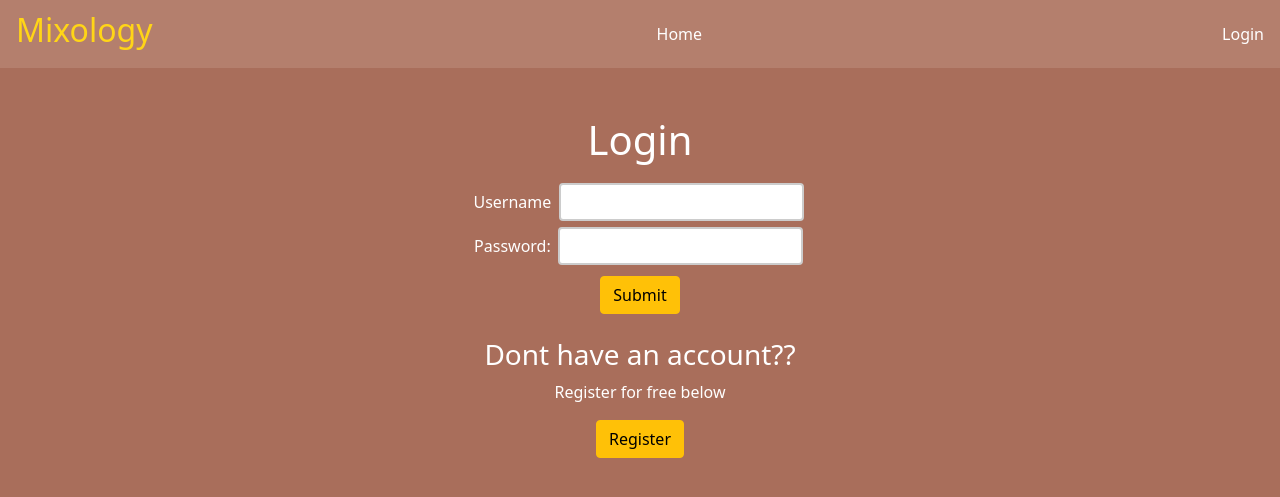
After one commit to podop29/cocktail, a Flask app: page /login in a window 1280 px wide. The commit adds this page. Shown: the top 497 px of the page. Run offline with Flask 2, Linux system fonts and the light colour scheme.

Commit message:
added loging/logout/register functionality and lots of style changes

```diff
--- a/app.py
+++ b/app.py
@@ -1,7 +1,8 @@
-from flask import Flask, request, render_template, flash, redirect
+from flask import Flask, request, render_template, flash, redirect, session
 import requests
-from models import connect_db, db
-from forms import SearchDrinkForm
+from crypt import methods
+from models import connect_db, db, User, Post, Likes
+from forms import SearchDrinkForm, UserForm
 from helpers import create_drink_list, create_drink, create_drink_list_by_ingredient, create_drink_showcase, create_empty_drink
 
 app = Flask(__name__)
@@ -69,3 +70,43 @@ def show_searched_ingredients(name):
         #If the try fails, returns an drink that just says seearch not found
         drink_list = create_empty_drink()
     return render_template('show-searched-drinks.html', drinks = drink_list, name = name)
+
+
+#Login and register users
+@app.route('/login', methods=['GET','POST'])
+def login_user():
+    form = UserForm()
+    if form.validate_on_submit():
+        username = form.username.data
+        password = form.password.data
+
+        user = User.authenticate(username,password)
+        if user:
+            session['user_id'] = user.id
+            return redirect('/')
+        else:
+            form.username.errors = ['Invalid Username/Passwords']
+
+    return render_template('login.html', form = form)
+
+
+@app.route('/register', methods=["GET", 'POST'])
+def register_user():
+    form = UserForm()
+    if form.validate_on_submit():
+        username = form.username.data
+        password = form.password.data
+        new_user = User.register(username, password)
+        db.session.add(new_user)
+        db.session.commit()
+        session['user_id'] = new_user.id
+        flash("Succsess")
+        return redirect('/')
+    else:
+        return render_template('register.html', form=form)
+
+
+@app.route('/logout')
+def logout():
+    session.pop('user_id')
+    return redirect('/')
--- a/forms.py
+++ b/forms.py
@@ -1,5 +1,5 @@
 from flask_wtf import FlaskForm
-from wtforms import StringField,RadioField
+from wtforms import StringField,RadioField, PasswordField
 from wtforms.validators import InputRequired
 
 class SearchDrinkForm(FlaskForm):
@@ -7,3 +7,7 @@ class SearchDrinkForm(FlaskForm):
 
     name = StringField("", validators=[InputRequired(message="Cant be Null")])
     choice = RadioField("Search by Drink Name or Ingredient", choices=[('drinks','drinks'),('ingredients','ingredients')], default='drinks')
+
+class UserForm(FlaskForm):
+    username = StringField("Username", validators=[InputRequired()])
+    password = PasswordField("Password:", validators=[InputRequired()])
--- a/helpers.py
+++ b/helpers.py
@@ -45,14 +45,18 @@ def create_empty_drink():
 
 def create_drink(data):
     ingredients = []
+    measurments = []
     for i in range (1,15):
         if data["drinks"][0][f'strIngredient{i}'] is not None:
             ingredients.append( data["drinks"][0][f'strIngredient{i}'])
+        if data["drinks"][0][f'strMeasure{i}'] is not None:
+            measurments.append( data["drinks"][0][f'strMeasure{i}'])
     print(ingredients)
     drink_dict = {'name': data["drinks"][0]['strDrink'],
                       'id': data["drinks"][0]['idDrink'],
                       'img_url' : data["drinks"][0]['strDrinkThumb'],
                       'instructions' : data["drinks"][0]['strInstructions'],
-                      'ingredients' : ingredients
+                      'ingredients' : ingredients,
+                      'measurments' : measurments
           }
     return drink_dict
--- a/static/styles.css
+++ b/static/styles.css
@@ -46,10 +46,72 @@ ul{
 }
 
 
-input[type=text] {
-    background-color: #FAD02C;
+input[type=text], [type=password] {
     color: black;
     padding: 5px;
     border: 2px solid #ccc;
     border-radius: 4px;
+    margin: 3px;
   }
+
+
+
+
+
+.yellow{
+    color: #ffd517;
+}
+
+/*Header Stuff nav bar*/
+
+.navbar {
+    list-style-type: none;
+    margin: 0;
+    padding: 0;
+    overflow: hidden;
+    background-color: #b47f6d;
+  }
+
+  .baritem {
+    float: left;
+  }
+
+  .baritem a {
+    display: block;
+    color: white;
+    text-align: right;
+    padding: 14px 16px;
+    text-decoration: none;
+    margin: 0;
+  }
+
+  .baritem a:hover {
+    background-color: #b47f6d;
+  }
+
+
+
+
+
+  div.SubjectsBox {
+    align-items: center;
+    align-content: center;
+    border: none;
+    text-align: center;
+    margin-left: auto;
+    margin-right: auto;
+
+  }
+
+  div.Subjects {
+    align-items: center;
+    align-content: center;
+    text-align: center;
+    border: none;
+    display: inline-block;
+    vertical-align: top;
+    color: white;
+    list-style-type: none;
+    margin-left: auto;
+    margin-right: auto;
+}
--- a/templates/base.html
+++ b/templates/base.html
@@ -12,8 +12,18 @@
 
 </header>
 <body>
-    <div class="center">
-    <h1>Mixology</h1>
+   <ul class="navbar">
+       <li class="h2 ms-3 yellow baritem">Mixology</li>
+       <li class="baritem"><a href="/">Home</a></li>
+       {%if session['user_id']%}
+       <li class="baritem"><a href="/logout">LogOut</a></li>
+
+       {%else%}
+       <li class="baritem"><a href="/login">Login</a></li>
+       {%endif%}
+
+   </ul>
+
 </div>
 
     {%block content%} {%endblock%}
--- /dev/null
+++ b/templates/login.html
@@ -0,0 +1,47 @@
+{%extends 'base.html'%}
+{%block title%}Mixology Login{%endblock%}
+
+
+{%block content%}
+
+<div class="center mt-5">
+<h1>Login</h1>
+
+
+<form method="post" class="mt-3">
+    {{form.hidden_tag()}}
+    {%for field in form
+    if field.widget.input_type != 'hidden'%}
+    {%endfor%}
+
+    <div class="form-group">
+        {{form.username.label}}
+
+        {{form.username()}}
+    </div>
+    <div class="form-group">
+        {{form.password.label}}
+        {{form.password()}}
+        <br>
+        {%for field in form%}
+        {%for error in field.errors%}
+            {{error}}
+        {%endfor%}
+        {%endfor%}
+
+
+    </div>
+
+    <button class="btn btn-warning mt-2 mb-4">Submit</button>
+
+
+</form>
+
+<h3>Dont have an account??</h3>
+<p>Register for free below</p>
+<form action="/register">
+    <button class="btn btn-warning">Register</button>
+</form>
+
+</div>
+{%endblock%}
```
Also changed, not shown: templates/register.html (added, +40 -0 lines), templates/show-drink-details.html (+11 -0 lines).
